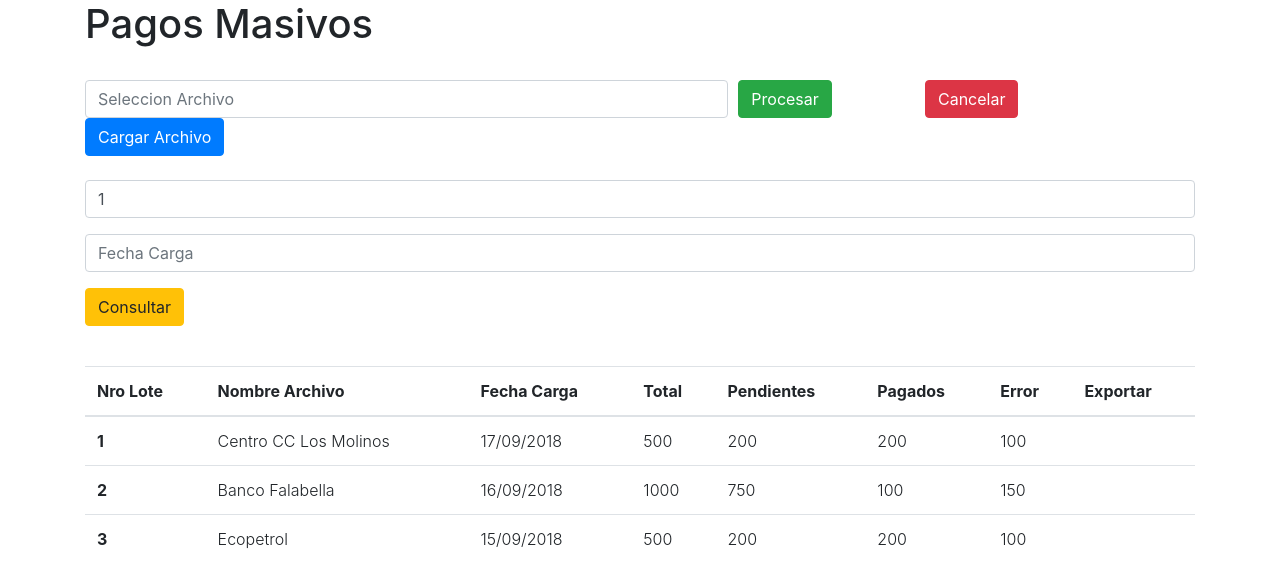
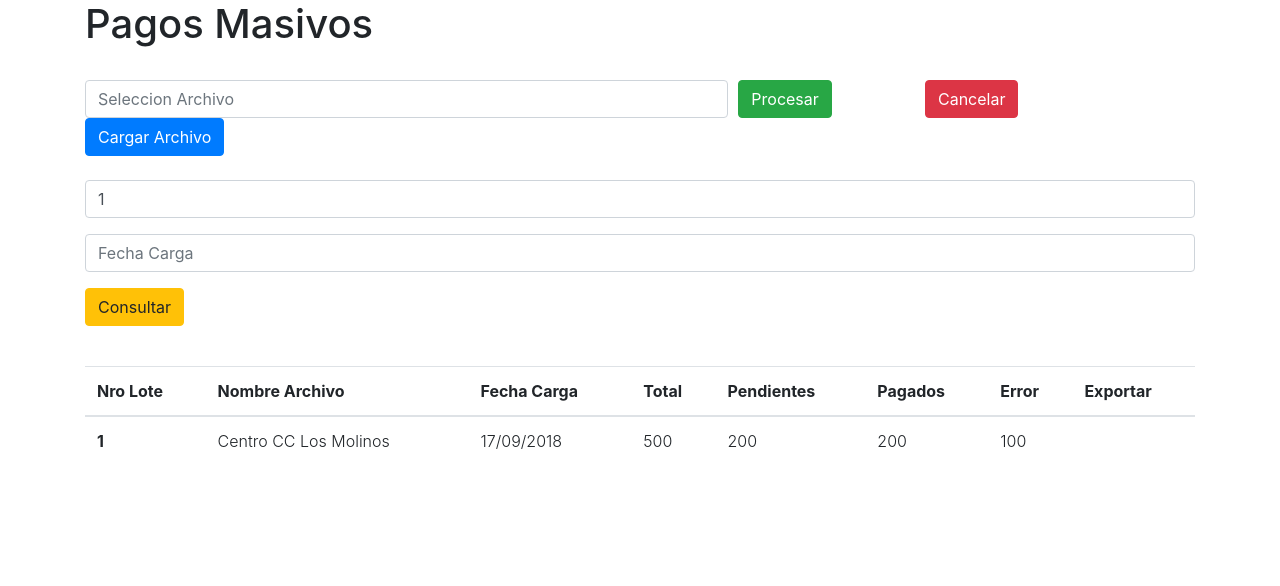
Before and after one commit to PedroHincapie/Pagos-Masivos, an Angular app in the folder pagos/: page / in a window 1280 px wide. Shown: the top 586 px of the page. Built offline with nearby package versions, Linux system fonts and the light colour scheme.

Commit message:
Add en HTML filtro

```diff
--- a/pagos/src/app/app.component.html
+++ b/pagos/src/app/app.component.html
@@ -64,7 +64,7 @@
             </tr>
           </thead>
           <tbody>
-            <tr *ngFor="let registro of registros">
+            <tr *ngFor="let registro of registros | filterRegistro:num_lote">
               <th>{{registro.num_lote}}</th>
               <th class="font-weight-light">{{registro.nom_archivo}}</th>
               <th class="font-weight-light">{{registro.fec_carga}}</th>
```
